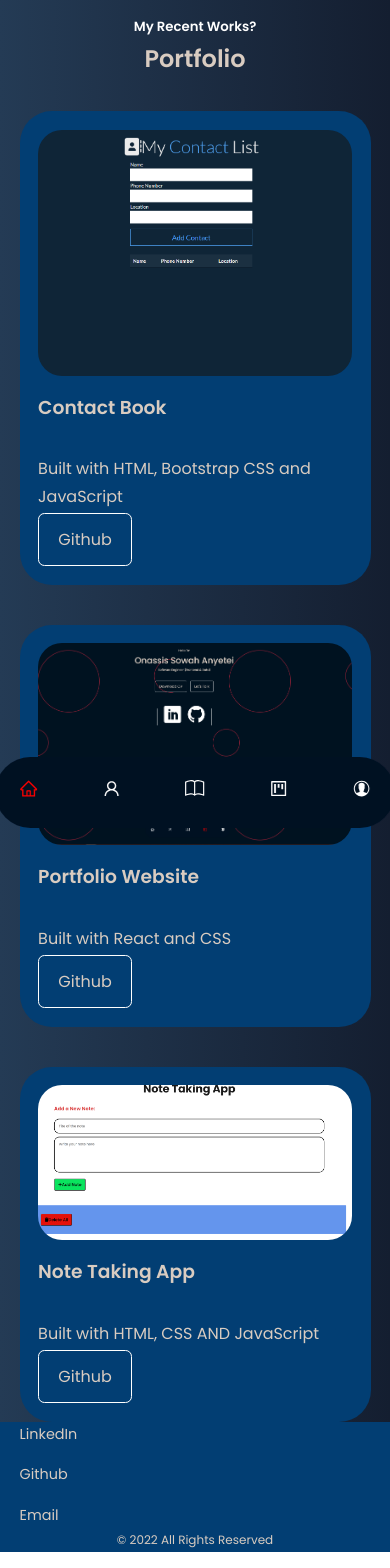
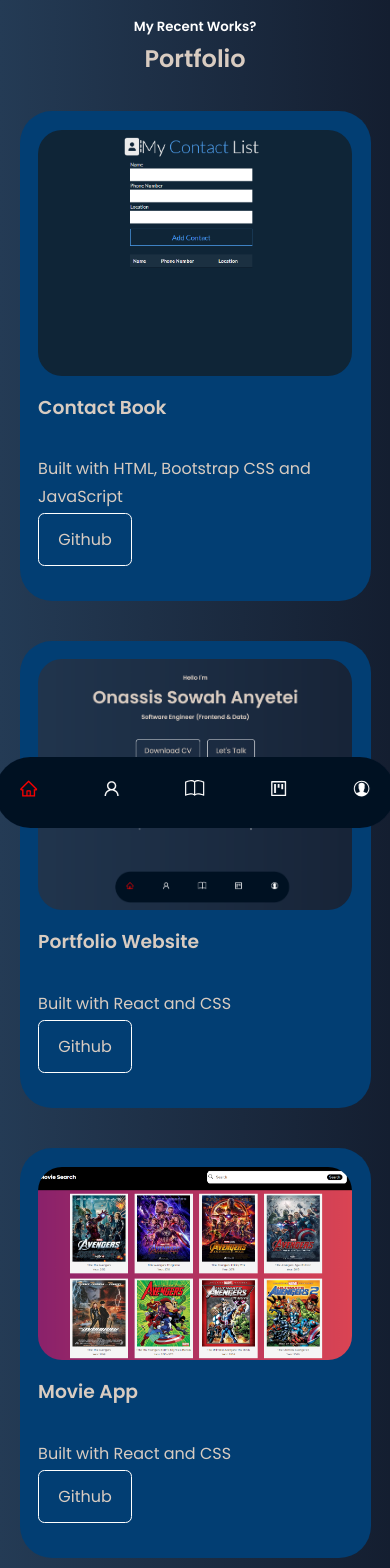
Before and after one commit to onassis28/onassis28.github.io, a React (Create React App) app: page /project in a window 390 px wide. Shown: the top 1568 px of the page. Built offline with nearby package versions, Linux system fonts and the light colour scheme.

Commit message:
fixed routing

```diff
--- a/src/components/about/about.css
+++ b/src/components/about/about.css
@@ -72,6 +72,10 @@ h2{
   .about__container {
     grid-template-columns: 1fr;
     gap: 0;
+
+  }
+  .btn{
+    margin-bottom: 1rem;
   }
 
   .about__me {
--- a/src/components/footer/footer.css
+++ b/src/components/footer/footer.css
@@ -19,6 +19,9 @@ footer a {
   color: var(--color-light);
 }
 
+footer{
+  margin-top: 1rem;
+}
 @media screen and (max-width: 600px) {
   footer{
     font: size 1rem; ;
--- a/src/components/header/Cta.jsx
+++ b/src/components/header/Cta.jsx
@@ -1,12 +1,12 @@
 import React from 'react'
 import CV from '../../assets/cv.pdf'
-
+import { Link } from 'react-router-dom'
 
 const cta = () => {
   return (
     <div className='cta'>
         <a href={CV} download className='btn'>Download CV</a>
-        <a href="#contact" className='btn '>Let's Talk</a>
+        <Link to='contact' className='btn '>Let's Talk</Link>
 
 
     </div>
--- a/src/components/header/Header.jsx
+++ b/src/components/header/Header.jsx
@@ -1,25 +1,25 @@
-import React from 'react'
-import './header.css'
-import Cta from './Cta'
-import mage from'../../assets/mage.PNG'
-import Headersocial from './Headersocial'
-import {BsFillArrowDownCircleFill} from 'react-icons/bs'
+import React from 'react';
+import './header.css';
+import Cta from './Cta';
+import mage from '../../assets/mage.PNG';
+import Headersocial from './Headersocial';
+import { BsFillArrowDownCircleFill } from 'react-icons/bs';
 
 const Header = () => {
-  return (
-    <header className='header'id='home'>
-      <div className="container header__container">
-        <h5 className='header__h5'>Hello I'm</h5>
-        <h1 className='header__h1'> Onassis Sowah Anyetei</h1>
-        <h5 className='header__h5'>Software Engineer (Frontend & Data)</h5>
-        <Cta/>
-        <a href="#contact" className='scroll__down'><BsFillArrowDownCircleFill/></a>
-        <Headersocial/>
+	return (
+		<section>
+			<header className='header' id='home'>
+				<div className='container header__container'>
+					<h5 className='header__h5'>Hello I'm</h5>
+					<h1 className='header__h1'> Onassis Sowah Anyetei</h1>
+					<h5 className='header__h5'>Software Engineer </h5>
+					<Cta />
 
+					<Headersocial />
+				</div>
+			</header>
+		</section>
+	);
+};
 
-        </div>
-    </header>
-  )
-}
-
-export default Header
+export default Header;
--- a/src/components/navbar/Navbar.jsx
+++ b/src/components/navbar/Navbar.jsx
@@ -18,7 +18,7 @@ const Navbar = () => {
 <Link to='about'onClick={() => setActive('#about')}className={active ==='#about'? 'active': ''} ><AiOutlineUser/></Link>
 <Link to='experience'onClick={() => setActive('#experience')} className={active ==='#experience'? 'active': ''}><BsBook/></Link>
 <Link to='project' onClick={() => setActive('#project')} className={active ==='#project'? 'active': ''}><AiOutlineProject/></Link>
-<a href="#contact"onClick={() => setActive('#contact')} className={active ==='#contact'? 'active': ''}><IoIosContact/></a>
+<Link to='contact' onClick={() => setActive('#contact')} className={active ==='#contact'? 'active': ''}><IoIosContact/></Link>
 </div>
 
 
--- /dev/null
+++ b/src/components/pages/Contactpage.jsx
@@ -0,0 +1,15 @@
+import React from 'react'
+ import Contact from '../contact/Contact'
+
+const Contactpage = () => {
+  return (
+   <>
+
+   <Contact/>
+
+
+   </>
+  )
+}
+
+export default Contactpage
--- a/src/components/projects/Project.jsx
+++ b/src/components/projects/Project.jsx
@@ -6,7 +6,7 @@ import portfolio from '../../assets/portfolio.PNG'
 
 const Project = () => {
   return (
-    <section id='project'>
+    <section className='project' >
     <h5>My Recent Works?</h5>
     <h2>Portfolio</h2>
     <div className="container portfolio__container">
@@ -32,9 +32,9 @@ const Project = () => {
         <div className="portfolio__item-image">
           <img src={note} alt="" />
           </div>
-        <h3>Note Taking App</h3>
-        <p>Built with HTML, CSS AND JavaScript</p>
-        <a href="https://github.com/onassis28/notetaking-app" className='btn' target='_blank'>Github</a>
+        <h3>Movie App</h3>
+        <p>Built with React and CSS</p>
+        <a href="https://github.com/onassis28/movie-search" className='btn' target='_blank'>Github</a>
 
       </article>
 
--- a/src/components/projects/project.css
+++ b/src/components/projects/project.css
@@ -30,9 +30,15 @@ article p {
   padding-bottom: 0.2rem;
 }
 
+
+
 @media screen and (max-width: 1024px) {
   .portfolio__container {
     grid-template-columns: 1fr;
+  }
+  .project{
+    height: max-content;
+
   }
 }
 
@@ -40,4 +46,8 @@ article p {
   .portfolio__container {
     grid-template-columns: 1fr;
   }
+  .project{
+    height: max-content;
+
 }
+}
--- a/src/index.css
+++ b/src/index.css
@@ -129,7 +129,7 @@ img {
 
   section {
     margin-top: 5rem;
-    height: fit-content;
+    height: 100vh;
   }
 }
 
--- a/src/index.js
+++ b/src/index.js
@@ -8,7 +8,7 @@ import Navbar from "./components/navbar/Navbar";
 import Footer from "./components/footer/Footer";
 import Experiencepage from "./components/pages/Experiencepage";
 import Projectpage from "./components/pages/Projectpage";
-
+import Contactpage from "./components/pages/Contactpage";
 const root = ReactDOM.createRoot(
   document.getElementById("root")
 );
@@ -20,6 +20,7 @@ root.render(
     <Route path='about' element={<Aboutpage/>}/>
     <Route path='experience' element={<Experiencepage/>}/>
     <Route path='project' element={<Projectpage/>}/>
+    <Route path='contact' element={<Contactpage/>}/>
     </Routes>
     <Footer/>
   </BrowserRouter>
```
Also changed, not shown: src/assets/note.PNG, src/assets/portfolio.PNG, src/components/pages/Contact.jsx (deleted).
